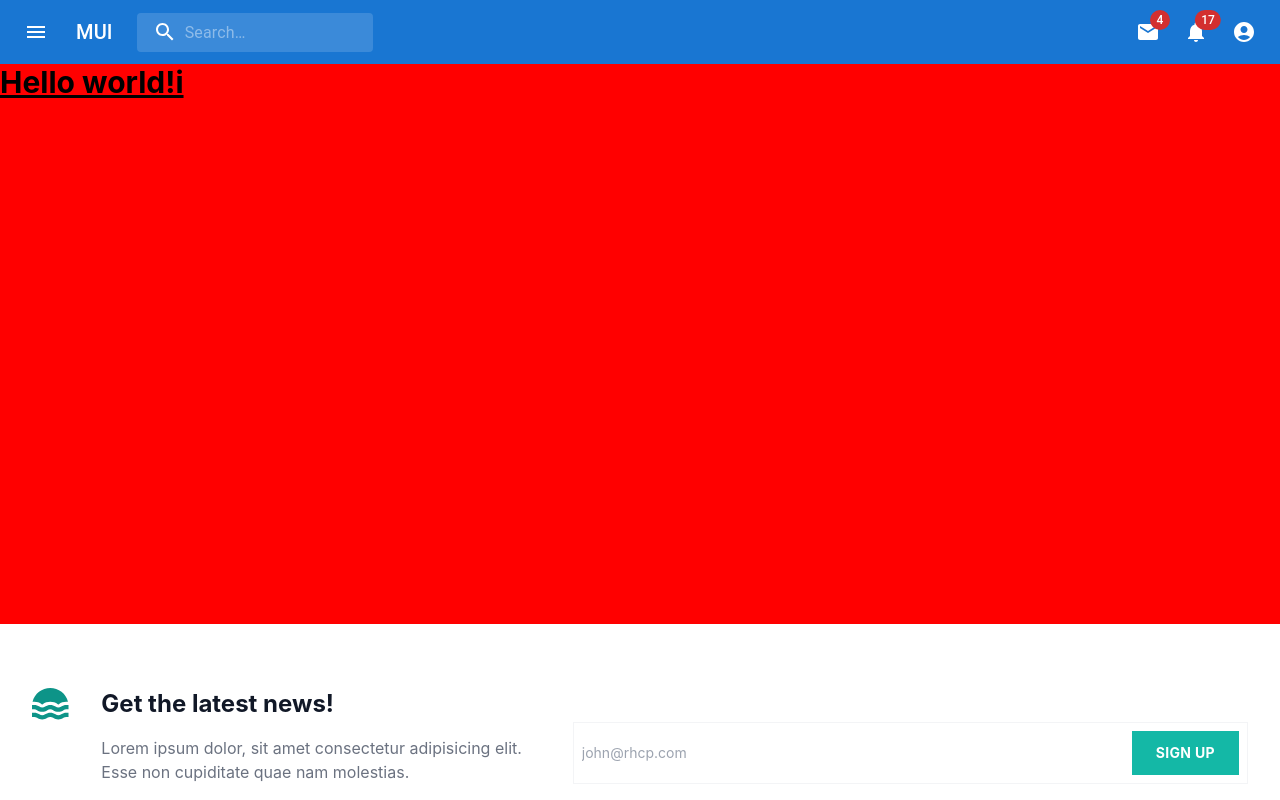
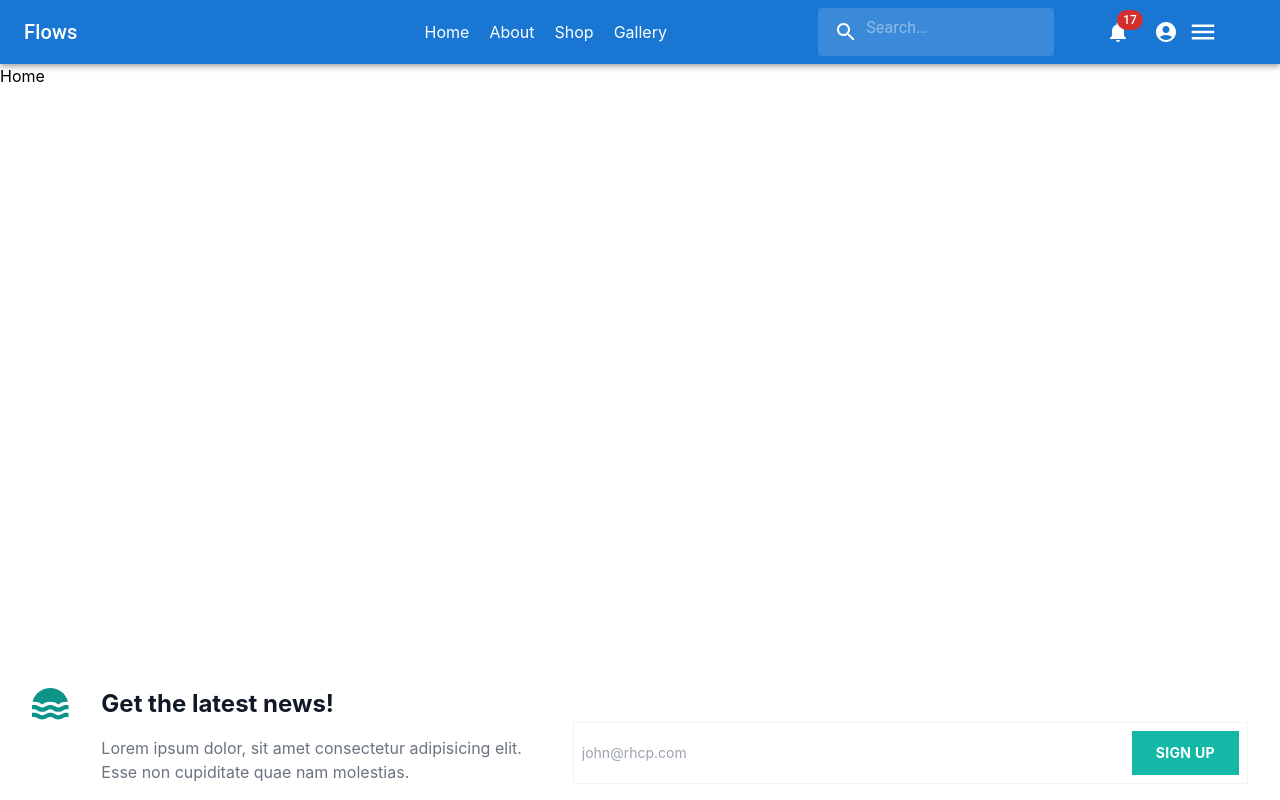
Before and after one commit to MinayeAliyeva/e-commerce-practise, a React (Create React App) app in the folder client/: page / in a window 1280 px wide. Shown: the top 800 px of the page. Built offline with nearby package versions, Linux system fonts and the light colour scheme.

Commit message:
added changes to header

```diff
--- a/client/package.json
+++ b/client/package.json
@@ -21,6 +21,7 @@
     "react-router-dom": "^6.22.3",
     "react-scripts": "5.0.1",
     "react-slick": "^0.30.2",
+    "sass": "^1.75.0",
     "slick-carousel": "^1.8.1",
     "styled-components": "^6.1.8",
     "web-vitals": "^2.1.4"
--- a/client/src/components/header/Header.jsx
+++ b/client/src/components/header/Header.jsx
@@ -1,21 +1,22 @@
-import * as React from 'react';
-import AppBar from '@mui/material/AppBar';
-import Box from '@mui/material/Box';
-import Toolbar from '@mui/material/Toolbar';
-import IconButton from '@mui/material/IconButton';
-import Typography from '@mui/material/Typography';
-import Badge from '@mui/material/Badge';
-import MenuItem from '@mui/material/MenuItem';
-import Menu from '@mui/material/Menu';
-import MenuIcon from '@mui/icons-material/Menu';
-import SearchIcon from '@mui/icons-material/Search';
-import AccountCircle from '@mui/icons-material/AccountCircle';
-import MailIcon from '@mui/icons-material/Mail';
-import NotificationsIcon from '@mui/icons-material/Notifications';
-import MoreIcon from '@mui/icons-material/MoreVert';
-import {Search, SearchIconWrapper, StyledInputBase} from './StyledComponent'
-import useMobile from './useMobile';
+import * as React from "react";
+import AppBar from "@mui/material/AppBar";
+import Box from "@mui/material/Box";
+import Toolbar from "@mui/material/Toolbar";
+import IconButton from "@mui/material/IconButton";
+import Typography from "@mui/material/Typography";
+import Badge from "@mui/material/Badge";
+import MenuItem from "@mui/material/MenuItem";
+import Menu from "@mui/material/Menu";
+import MenuIcon from "@mui/icons-material/Menu";
+import SearchIcon from "@mui/icons-material/Search";
+import AccountCircle from "@mui/icons-material/AccountCircle";
+import MailIcon from "@mui/icons-material/Mail";
+import NotificationsIcon from "@mui/icons-material/Notifications";
+import MoreIcon from "@mui/icons-material/MoreVert";
+import { Search, SearchIconWrapper, StyledInputBase } from "./StyledComponent";
+import useMobile from "./useMobile";
 import MobileVersion from "./MobileVersion";
+import { NavLink } from "react-router-dom";
 
 export default function PrimarySearchAppBar() {
   const state = useMobile();
@@ -30,50 +31,50 @@ export default function PrimarySearchAppBar() {
     handleProfileMenuOpen,
     handleMobileMenuClose,
     handleMenuClose,
-    handleMobileMenuOpen
-   } = React.useMemo(()=> state);
-
+    handleMobileMenuOpen,
+  } = React.useMemo(() => state);
 
   return (
     <Box sx={{ flexGrow: 1 }}>
       <AppBar position="static">
         <Toolbar>
-          <IconButton
-            size="large"
-            edge="start"
-            color="inherit"
-            aria-label="open drawer"
-            sx={{ mr: 2 }}
-          >
-            <MenuIcon />
-          </IconButton>
           <Typography
             variant="h6"
             noWrap
             component="div"
-            sx={{ display: { xs: 'none', sm: 'block' } }}
+            sx={{ display: { xs: "none", sm: "block" } }}
           >
-            MUI
+            Flows
           </Typography>
+
+          <Box sx={{ flexGrow: 1 }} />
+          <div
+            className="links"
+            style={{ display: "flex", columnGap: "20px", width: "30%" }}
+          >
+            <NavLink to="/">Home</NavLink>
+            <NavLink to="/about">About</NavLink>
+            <NavLink to="/shop">Shop</NavLink>
+            <NavLink to="/gallery">Gallery</NavLink>
+          </div>
+          <Box sx={{ display: { xs: "none", md: "flex" } }}>
             <Search>
               <SearchIconWrapper>
                 <SearchIcon />
               </SearchIconWrapper>
               <StyledInputBase
                 placeholder="Search…"
-              inputProps={{ 'aria-label': 'search' }}
+                inputProps={{ "aria-label": "search" }}
               />
             </Search>
-          <Box sx={{ flexGrow: 1 }} />
-          <Box sx={{ display: { xs: 'none', md: 'flex' } }}>
             <IconButton
               size="large"
               aria-label="show 4 new mails"
               color="inherit"
             >
-              <Badge badgeContent={4} color="error">
+              {/* <Badge badgeContent={4} color="error">
                 <MailIcon />
-              </Badge>
+              </Badge> */}
             </IconButton>
             <IconButton
               size="large"
@@ -96,7 +97,7 @@ export default function PrimarySearchAppBar() {
               <AccountCircle />
             </IconButton>
           </Box>
-          <Box sx={{ display: { xs: 'flex', md: 'none' } }}>
+          <Box sx={{ display: { xs: "flex", md: "none" } }}>
             <IconButton
               size="large"
               aria-label="show more"
@@ -108,6 +109,16 @@ export default function PrimarySearchAppBar() {
               <MoreIcon />
             </IconButton>
           </Box>
+
+          <IconButton
+            size="large"
+            edge="start"
+            color="inherit"
+            aria-label="open drawer"
+            sx={{ mr: 2 }}
+          >
+            <MenuIcon style={{ margin: " 0 10px", fontSize: "30px" }} />
+          </IconButton>
         </Toolbar>
       </AppBar>
 
@@ -116,7 +127,7 @@ export default function PrimarySearchAppBar() {
         handleMenuClose={handleMenuClose}
         anchorEl={anchorEl}
         menuId={menuId}
-        mobileMenuId={mobileMenuId }
+        mobileMenuId={mobileMenuId}
         mobileMoreAnchorEl={mobileMoreAnchorEl}
         isMobileMenuOpen={isMobileMenuOpen}
         handleMobileMenuClose={handleMobileMenuClose}
--- a/client/src/layout/MainLayout.jsx
+++ b/client/src/layout/MainLayout.jsx
@@ -6,7 +6,7 @@ const MainLayout = () => {
   return (
     <div>
       <Header />
-      <div style={{ height: "70vh", backgroundColor: "red" }}>
+      <div style={{ height: "70vh" }}>
         <Outlet />
       </div>
       <Footer />
--- a/client/src/pages/Home.jsx
+++ /dev/null
@@ -1,11 +0,0 @@
-import React from "react";
-
-const Home = () => {
-  return (
-    <div>
-      <h1 className="text-3xl font-bold underline">Hello world!i</h1>
-    </div>
-  );
-};
-
-export default Home;
--- /dev/null
+++ b/client/src/pages/about/index.jsx
@@ -0,0 +1,9 @@
+import React from 'react'
+
+const About = () => {
+  return (
+    <div>About</div>
+  )
+}
+
+export default About
--- /dev/null
+++ b/client/src/pages/gallery/index.jsx
@@ -0,0 +1,9 @@
+import React from 'react'
+
+const Gallery = () => {
+  return (
+    <div>Gallery</div>
+  )
+}
+
+export default Gallery
--- /dev/null
+++ b/client/src/pages/home/index.jsx
@@ -0,0 +1,7 @@
+import React from "react";
+
+const Home = () => {
+  return <div>Home</div>;
+};
+
+export default Home;
--- /dev/null
+++ b/client/src/pages/shop/index.jsx
@@ -0,0 +1,9 @@
+import React from 'react'
+
+const Shop = () => {
+  return (
+    <div>Shop</div>
+  )
+}
+
+export default Shop
```
Also changed, not shown: client/src/router/Router.jsx (+16 -10 lines), 1 other file (tests, documents, lock files or other folders). Lines whose indentation alone changed are shown as unchanged.
